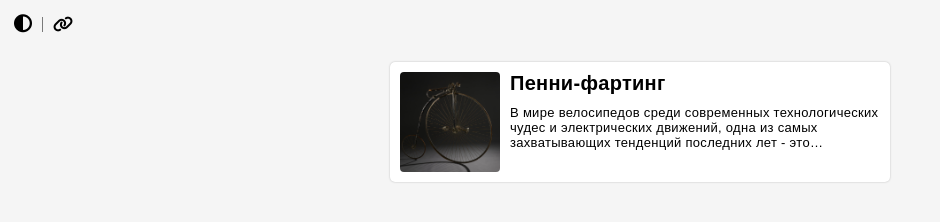
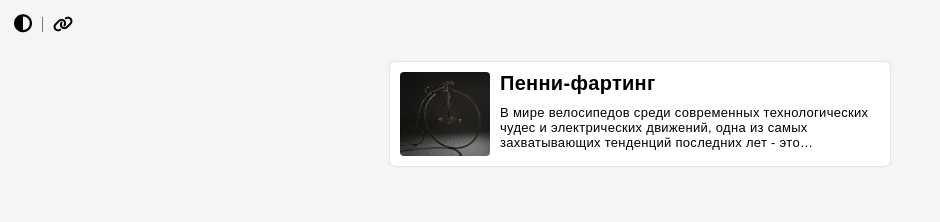
Before and after one commit to Fujitawa/me, a plain HTML site: page index.html in a window 1280 px wide. Shown: the whole page, without its empty margins (0-940 px from the left). Drawn offline with Linux system fonts and the light colour scheme.

Commit message:
Update style.css

```diff
--- a/style.css
+++ b/style.css
@@ -109,9 +109,9 @@ main a:hover {
 }
 
 main a img {
-  width: 100px;
-  height: 100px;
-  border-radius: 4px;
+    width: 90px;
+    height: auto;
+    border-radius: 4px;
 }
 
 main a h5 {
```
